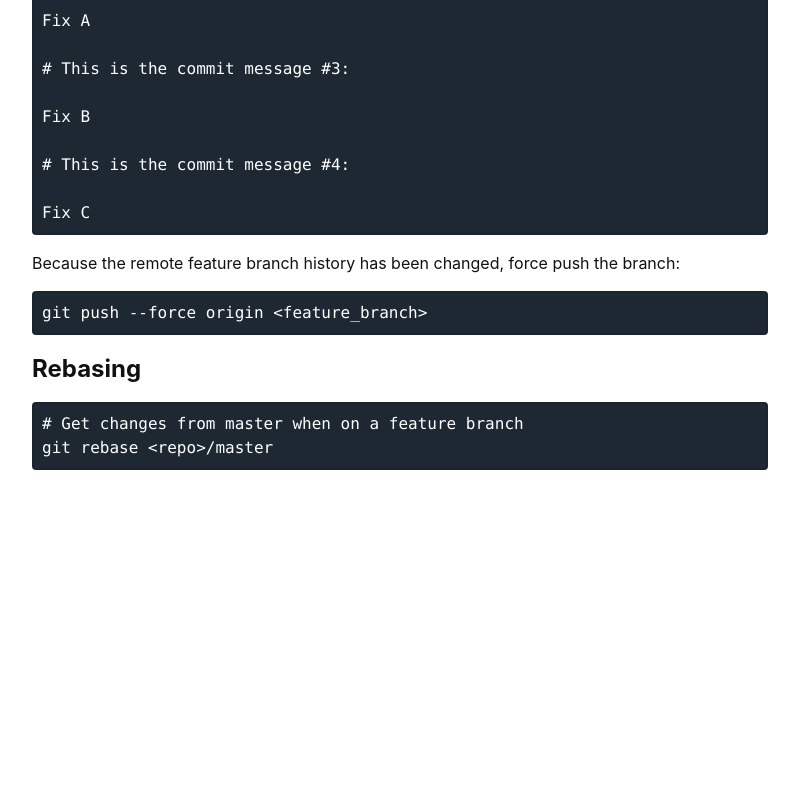
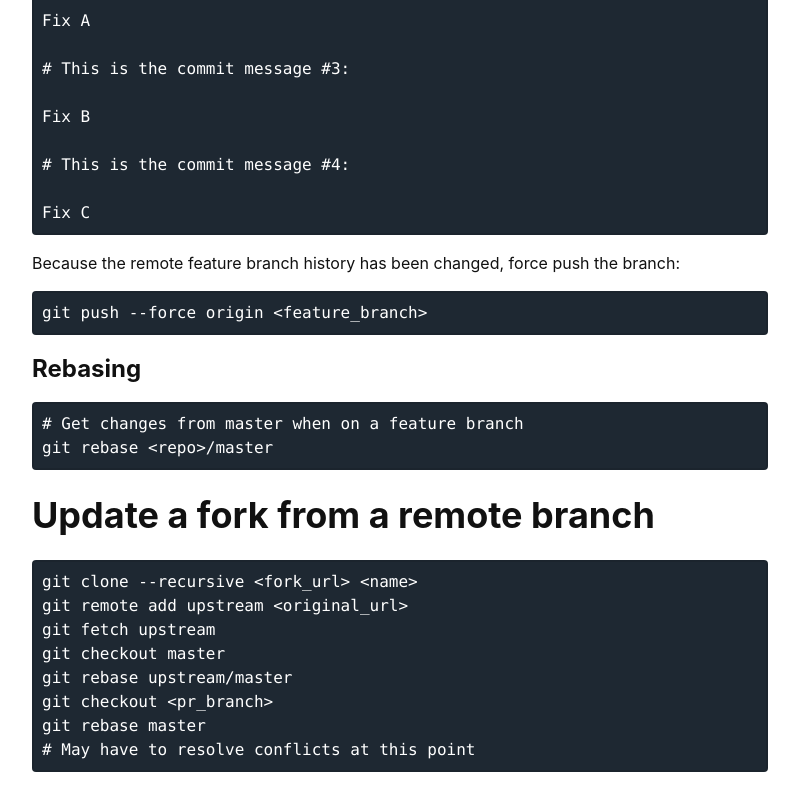
Before and after one commit to blacktm/blacktm.github.io, a Jekyll site: the page built from _pages/notes/git.md, in a window 1280 px wide and 900 px high, scrolled down 2487 px. Shown: the top 811 px of the window, without its empty margins (240-1039 px from the left). Built offline with Jekyll 4.4.1, drawn with Linux system fonts in a browser that asks for light colours; before the commit the page ends 3085 px from its top, so only the background shows below that.

Commit message:
Update _pages/notes/git.md

````diff
--- a/_pages/notes/git.md
+++ b/_pages/notes/git.md
@@ -144,3 +144,16 @@ git push --force origin <feature_branch>
 # Get changes from master when on a feature branch
 git rebase <repo>/master
 ```
+
+# Update a fork from a remote branch
+
+```
+git clone --recursive <fork_url> <name>
+git remote add upstream <original_url>
+git fetch upstream
+git checkout master
+git rebase upstream/master
+git checkout <pr_branch>
+git rebase master
+# May have to resolve conflicts at this point
+```
````
